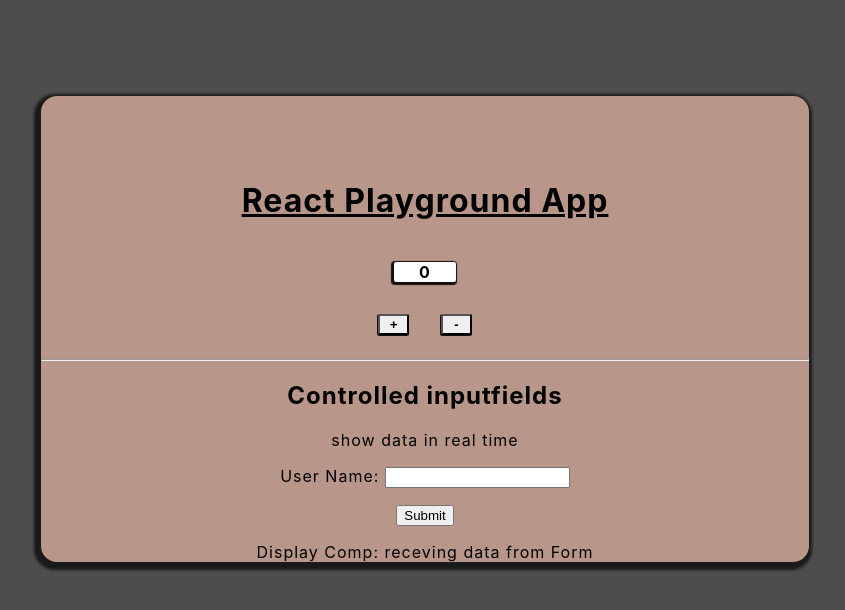
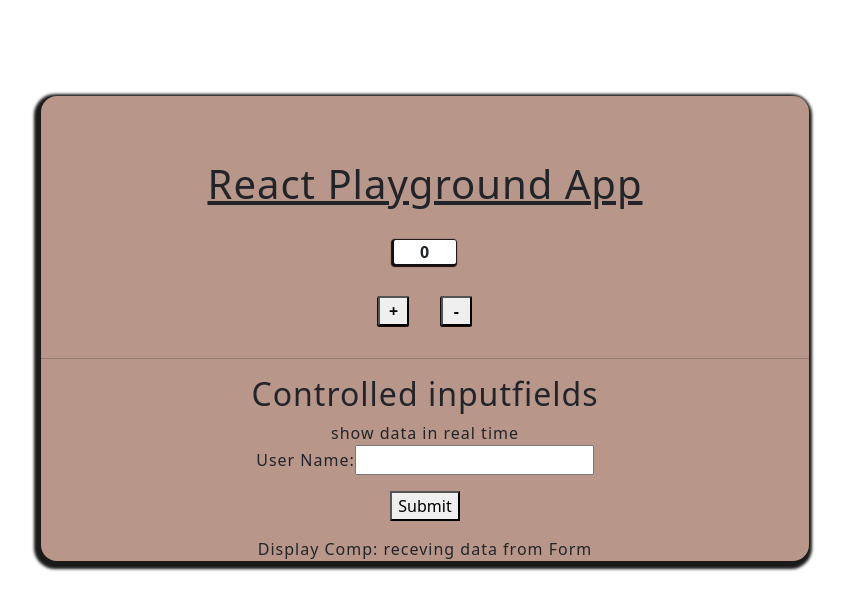
Before and after one commit to Gyanu2200/react-playground, a React (Create React App) app: page / in a window 1280 px wide. Shown: the top 610 px of the page, without its empty margins (215-1060 px from the left). Built offline with nearby package versions, Linux system fonts and the light colour scheme.

Commit message:
movie api project initialized

```diff
--- a/package.json
+++ b/package.json
@@ -6,7 +6,9 @@
     "@testing-library/jest-dom": "^5.16.5",
     "@testing-library/react": "^13.4.0",
     "@testing-library/user-event": "^13.5.0",
+    "bootstrap": "^5.2.3",
     "react": "^18.2.0",
+    "react-bootstrap": "^2.7.0",
     "react-dom": "^18.2.0",
     "react-scripts": "5.0.1",
     "web-vitals": "^2.1.4"
--- a/src/App.css
+++ b/src/App.css
@@ -1,4 +1,4 @@
-.App {
+.numForm {
   text-align: center;
   padding-top: 4rem;
   margin: auto;
--- a/src/App.js
+++ b/src/App.js
@@ -14,7 +14,9 @@
     setCounter(counter - 1);
   };
   return (
-    <div className="App">
+    <div>
+      {/* this below div refers only number counter and form */}
+      <div className="numForm">
         <Title />
         <br />
         <Display counter={counter} />
@@ -26,6 +28,7 @@
           <Form />
         </section>
       </div>
+    </div>
   );
 }
 
```
Also changed, not shown: src/index.js (+7 -6 lines), src/movie-api/BtnGroup.js (added), src/movie-api/MovieCard.js (added), src/movie-api/MovieList.js (added), src/movie-api/SearchForm.js (added), src/movie-api/Title.js (added), 1 other file (tests, documents, lock files or other folders). Lines whose indentation alone changed are shown as unchanged.
